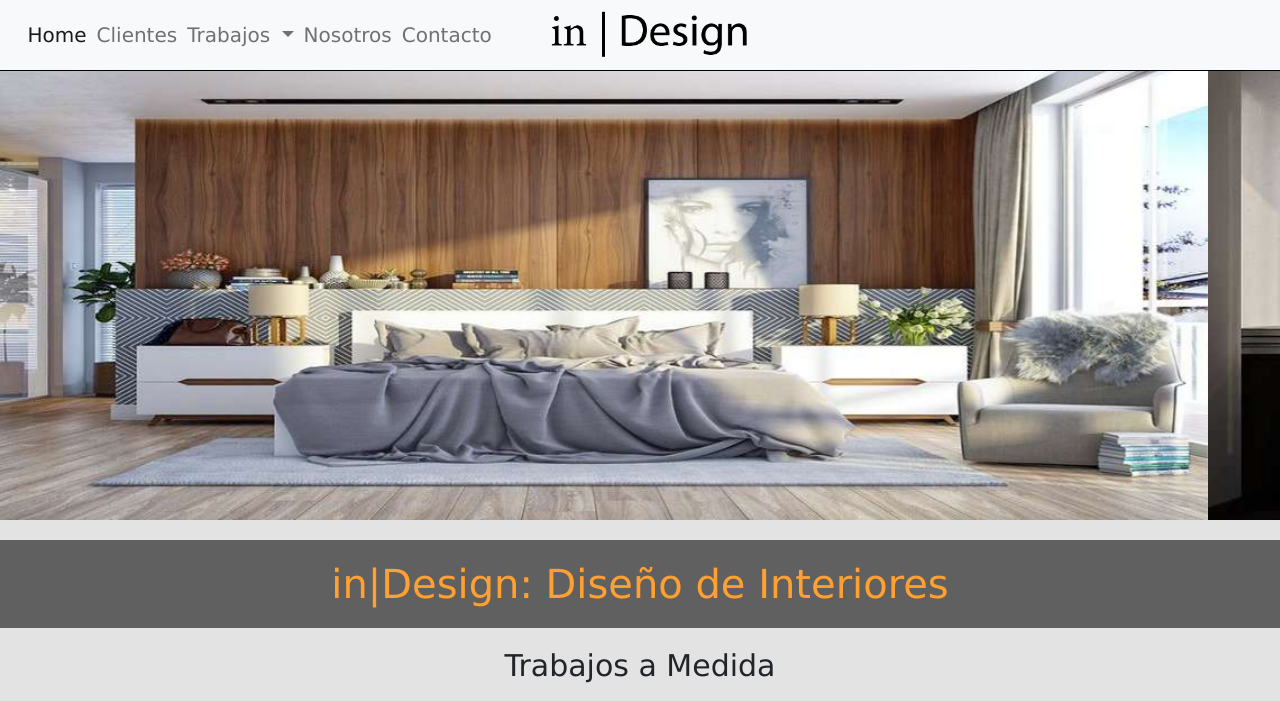
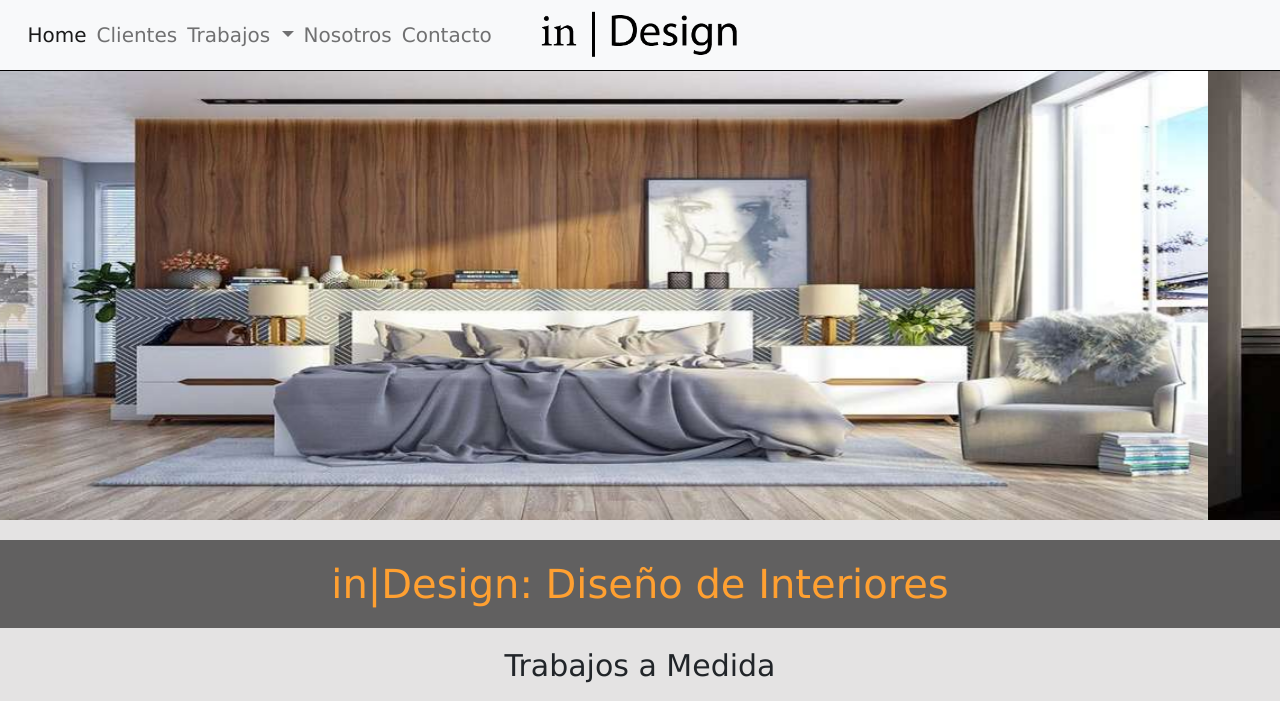
Before and after one commit to JulianP14/coderhouse01, a website: page index.html in a window 1280 px wide. Shown: the top 701 px of the page. Drawn offline with nearby package versions, Linux system fonts and the light colour scheme.

Commit message:
navbar arreglado en 1200px

```diff
--- a/src/sass/home.scss
+++ b/src/sass/home.scss
@@ -49,10 +49,6 @@ h1, h2, h3, p {
     position: absolute;
 }
 
-#logo{
-    width: 20rem;
-}
-
 /*                  H1s                   */
 
 .titulo{
@@ -96,7 +92,9 @@ h1, h2, h3, p {
         width: 100%;
     }
 }
-
+#logo{
+    width: 20rem;
+}
 
 
 /*                  EXTEND                      */
@@ -149,11 +147,12 @@ h1, h2, h3, p {
         }
     }
     .navbar-brand{
-        width: 100%;
+        width: 50%;
         display: flex;
         flex-direction: column;
         align-items: flex-end;
-        padding-right: 3rem;
+        margin-left: 10rem;
+        padding: 0;
     }
 }
 
@@ -212,6 +211,13 @@ h1, h2, h3, p {
             font-size: 2rem;
         }
     }
+    .navbar-brand{
+        width: 100%;
+        display: flex;
+        flex-direction: column;
+        align-items: flex-start;
+        margin-left: 50rem;
+    }
 }
 
 
@@ -244,11 +250,11 @@ h1, h2, h3, p {
         font-size: 5rem;
     }
     .navbar-brand{
-        width: 100%;
+        width: auto;
         display: flex;
         flex-direction: column;
-        align-items: center;
-        padding-left: 5rem;
+        align-items: flex-start;
+        margin: 0;
     }
 }
 
```
Also changed, not shown: src/css/home.css, 1 other file.
